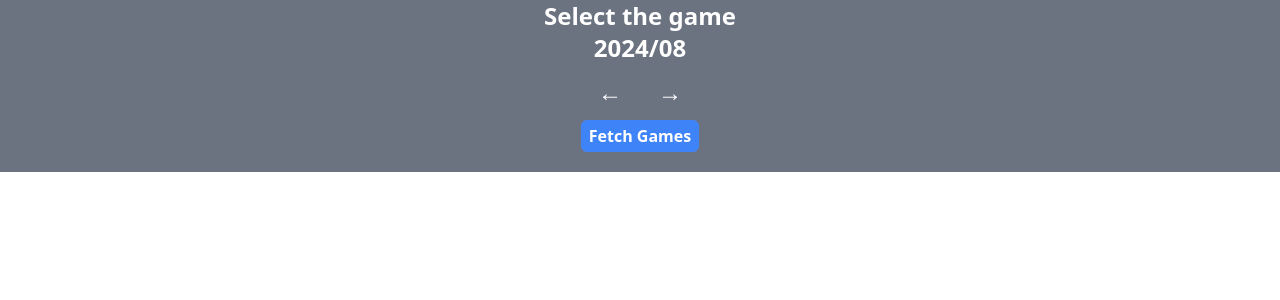
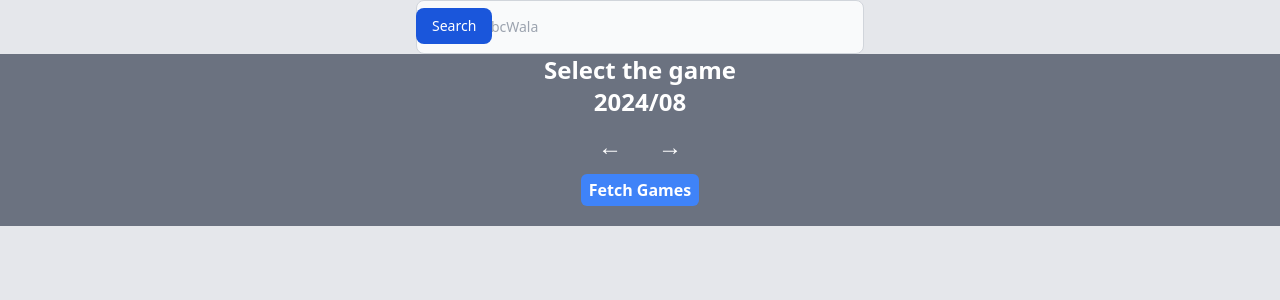
Before and after one commit to RajanDhamala/Chess.com-Profile, a React (Vite) app: page / in a window 1280 px wide. Shown: the top 300 px of the page. Built offline with nearby package versions, Linux system fonts and the light colour scheme.

Commit message:
done re using components fixed some issues and fetched game logs as filtered by date and reflected in the ui

```diff
--- a/index.html
+++ b/index.html
@@ -7,7 +7,7 @@
     <meta name="viewport" content="width=device-width, initial-scale=1.0" />
     <title>Vite + React</title>
   </head>
-  <body>
+  <body class="bg-gray-200">
     <div id="root"></div>
     <script type="module" src="/src/main.jsx"></script>
     <script src="https://cdn.jsdelivr.net/npm/flowbite@2.5.1/dist/flowbite.min.js"></script>
--- a/src/components/GameUI.jsx
+++ b/src/components/GameUI.jsx
@@ -42,9 +42,12 @@
     const handlefetch=(e)=>{
         e.preventDefault()
         console.log(date)
+        if (input==''){
+          alert("please enter username")
+        }
         async function getresp(){
         try{
-        const resp= await fetch(`https://api.chess.com/pub/player/NbcWala/games/${date}`)
+        const resp= await fetch(`https://api.chess.com/pub/player/${input}/games/${date}`)
         const data=await resp.json()
         console.log(data)
         if (data.games.length==0){
@@ -64,11 +67,33 @@
       if (apibataako && apibataako.games && apibataako.games.length > 0) {
           console.log("Updated Time Class in Effect: ", apibataako.games[0].time_class);
       }
-  }, [apibataako]);
+  }, [apibataako,]);
+
+  const [input,Setinput]=useState('')
+
+  function handleinput(e){
+    Setinput(e.target.value)
+  }
+  function handlesearch(e){
+    e.preventDefault()
+  }
 
     return(
         <>
-
+        <section className="my-5">
+        <form class="max-w-md mx-auto">
+    <label for="default-search" class="mb-2 text-sm font-medium text-gray-900 sr-only dark:text-white">Search</label>
+    <div class="relative">
+        <div class="absolute inset-y-0 start-0 flex items-center ps-3 pointer-events-none">
+            <svg class="w-4 h-4 text-gray-500 dark:text-gray-400" aria-hidden="true" xmlns="http://www.w3.org/2000/svg" fill="none" viewBox="0 0 20 20">
+                <path stroke="currentColor" stroke-linecap="round" stroke-linejoin="round" stroke-width="2" d="m19 19-4-4m0-7A7 7 0 1 1 1 8a7 7 0 0 1 14 0Z"/>
+            </svg>
+        </div>
+        <input type="search" id="default-search" class="block w-full p-4 ps-10 text-sm text-gray-900 border border-gray-300 rounded-lg bg-gray-50 focus:ring-blue-500 focus:border-blue-500 dark:bg-gray-700 dark:border-gray-600 dark:placeholder-gray-400 dark:text-white dark:focus:ring-blue-500 dark:focus:border-blue-500" placeholder="hikaru/NbcWala" required value={input} onChange={(e)=>{handleinput(e)}} />
+        <button type="submit" class="text-white absolute end-2.5 bottom-2.5 bg-blue-700 hover:bg-blue-800 focus:ring-4 focus:outline-none focus:ring-blue-300 font-medium rounded-lg text-sm px-4 py-2 dark:bg-blue-600 dark:hover:bg-blue-700 dark:focus:ring-blue-800" onClick={(e)=>{handlesearch(e)}}>Search</button>
+    </div>
+</form>
+        </section>
         <div className="bg-gray-500">
             <h1 className="text-white text-center text-2xl font-bold">Select the game</h1>
             <h1 className="text-white text-center text-2xl font-bold">{date}</h1>
@@ -76,7 +101,7 @@
             <div className="overflow-y-scroll md:max-h-96 max-h-60">
             {apibataako && apibataako.games && apibataako.games.length > 0 &&
               apibataako.games.map((game,index)=>(
-                <Gamelog key={index} gamedata={game}/>
+                <Gamelog gamedata={game}/>
               ))
             }
           </div>
```
